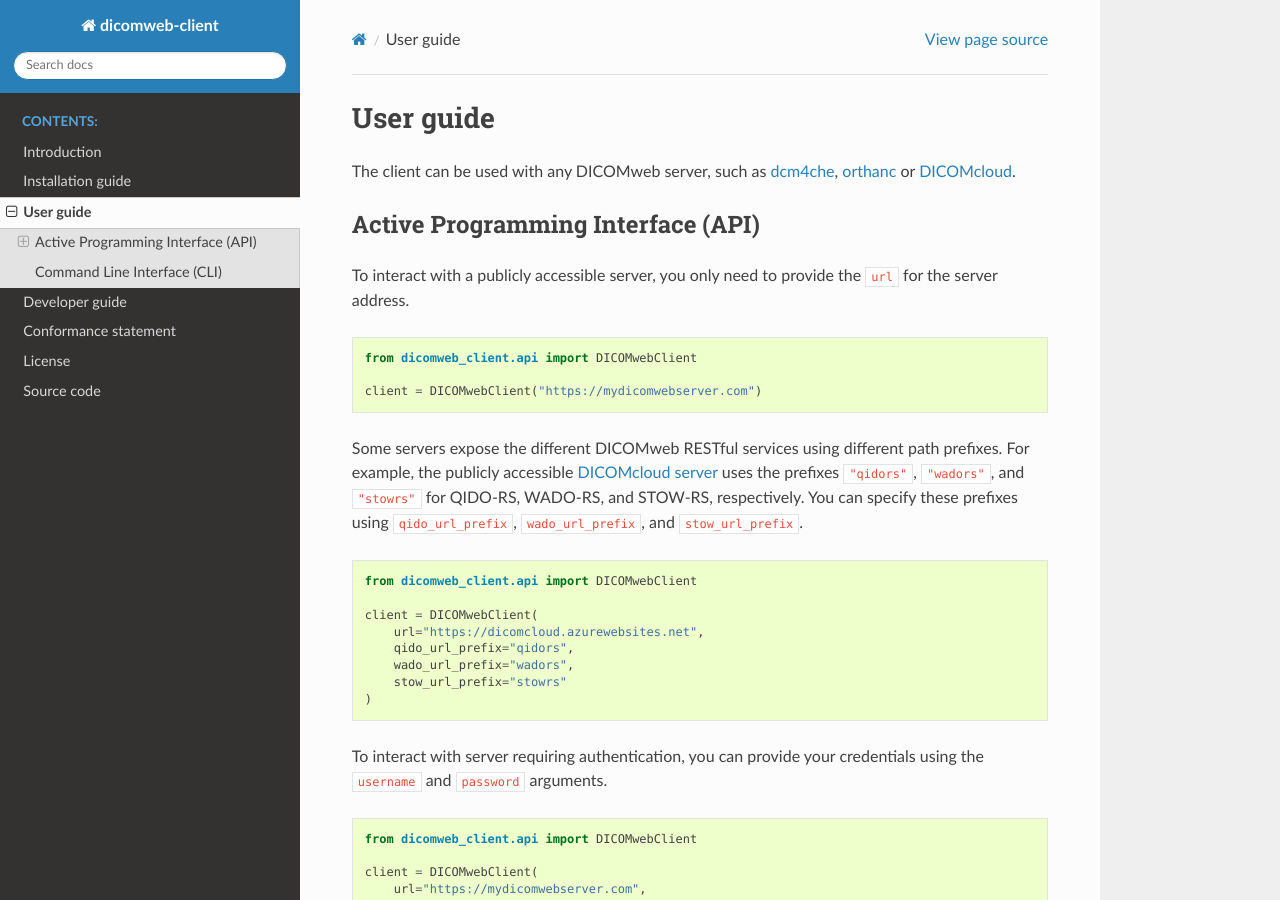
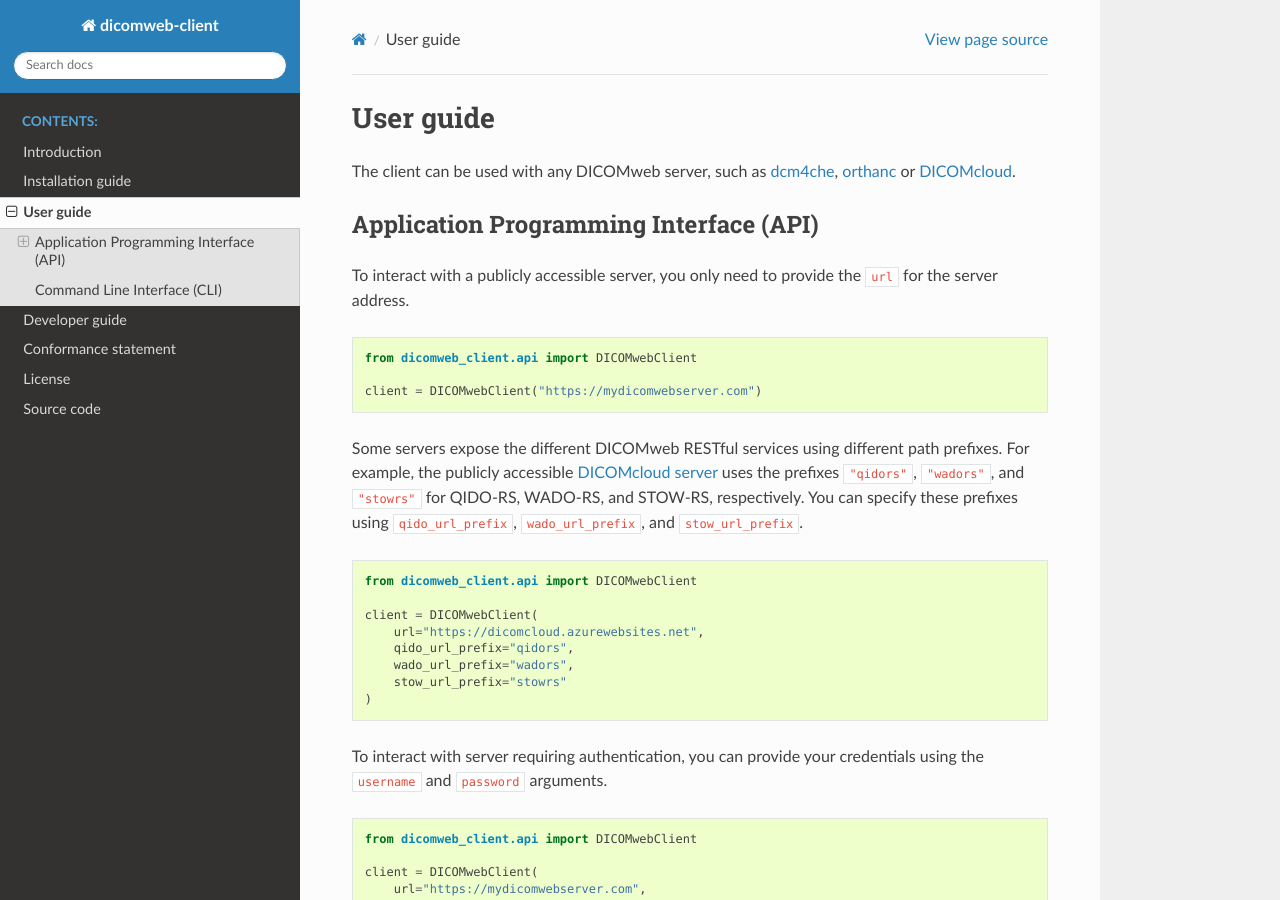
Before and after one commit to ImagingDataCommons/dicomweb-client, a Sphinx documentation site: the page built from docs/usage.rst, in a window 1280 px wide and 900 px high. Built offline with Sphinx 7.4.7 and the Read the Docs theme 2.0.0, drawn with Linux system fonts in a browser that asks for light colours.

Commit message:
Update typo in docs

```diff
--- a/docs/introduction.rst
+++ b/docs/introduction.rst
@@ -8,5 +8,5 @@ The ``dicomweb-client`` build distribution provides client intefaces for DICOMwe
 
 The :mod:`dicomweb_client` Python package exposes
 
-* Active Programming Interface (API) (see :mod:`api <dicomweb_client.api>` module)
+* Application Programming Interface (API) (see :mod:`api <dicomweb_client.api>` module)
 * Command Line Interface (CLI) (see :mod:`cli <dicomweb_client.cli>` module)
--- a/docs/usage.rst
+++ b/docs/usage.rst
@@ -7,7 +7,7 @@ The client can be used with any DICOMweb server, such as `dcm4che <http://www.dc
 
 .. _api:
 
-Active Programming Interface (API)
+Application Programming Interface (API)
 ----------------------------------
 
 To interact with a publicly accessible server, you only need to provide the ``url`` for the server address.
```
Also changed, not shown: 1 other file.
